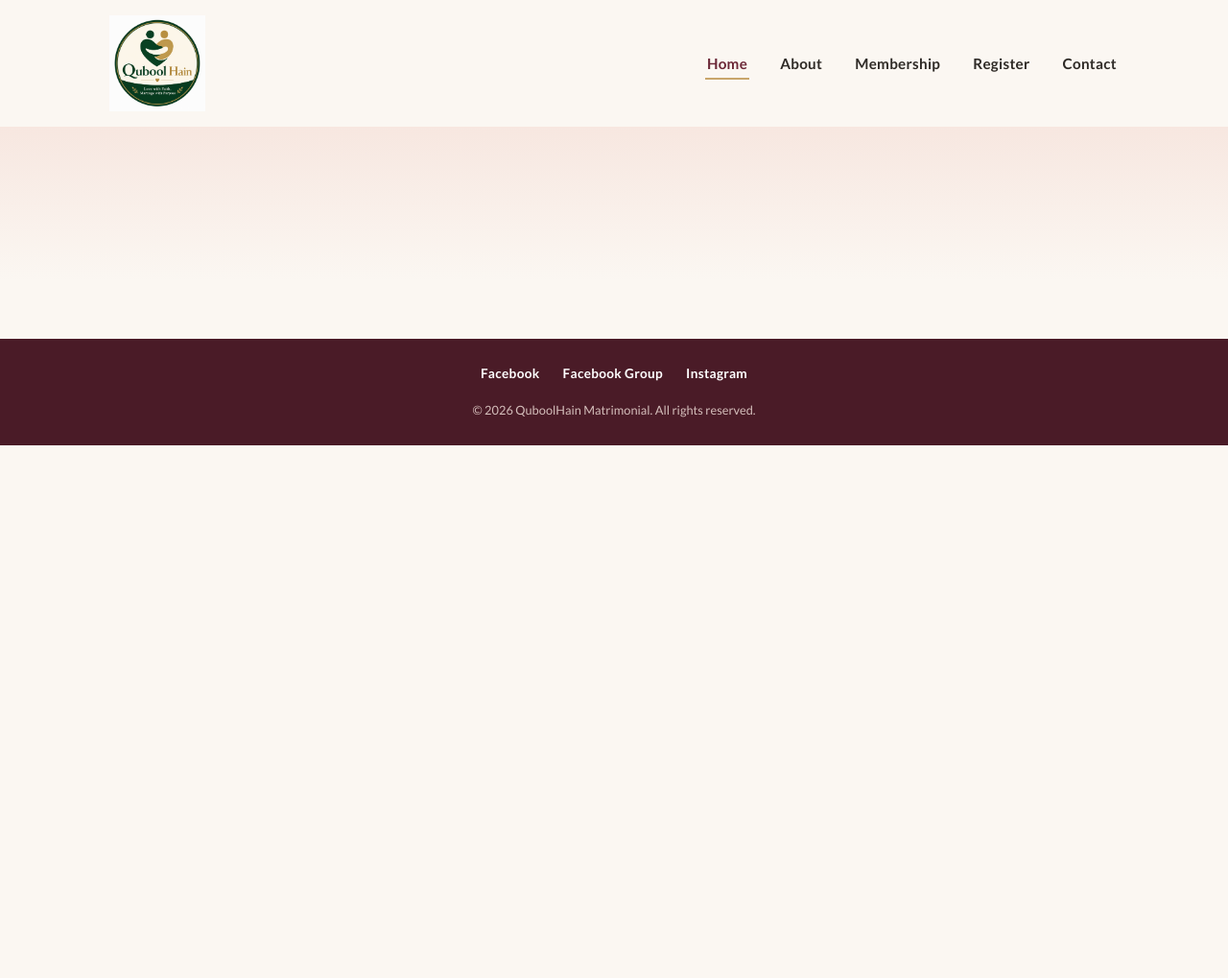
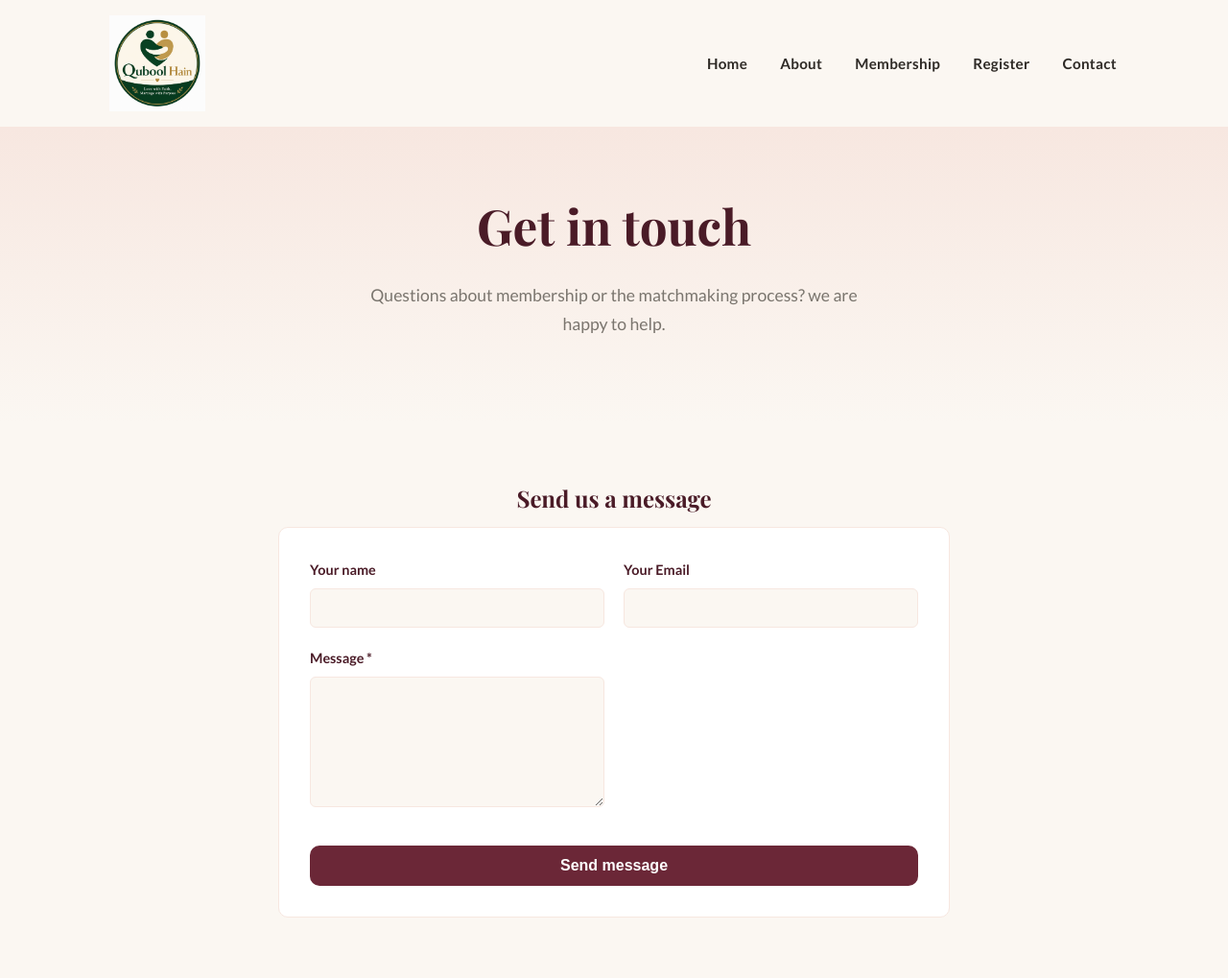
Before and after one commit to mdRashed30/QuboolHain, a plain HTML site: page contact.html in a window 1280 px wide. Shown: the top 1019 px of the page at 96% size. Before the commit the page ends 800 px from the top, so only its background shows below. Drawn offline with nearby package versions, Linux system fonts and the light colour scheme.

Commit message:
bugs fixed and upade

```diff
--- a/contact.html
+++ b/contact.html
@@ -34,7 +34,7 @@
         <!-- Main Navigation Menu-->
         <nav>
           <ul>
-            <li><a href="index.html" aria-current="page">Home</a></li>
+            <li><a href="index.html">Home</a></li>
             <li><a href="about.html">About</a></li>
             <li><a href="services.html">Membership</a></li>
             <li><a href="register.html">Register</a></li>
@@ -44,7 +44,54 @@
       </div>
     </header>
     <!--Hero Section-->
-    <section class="hero"></section>
+    <section class="hero" style="padding: 60px 24px">
+      <h1>Get in touch</h1>
+      <p>
+        Questions about membership or the matchmaking process? we are happy to
+        help.
+      </p>
+    </section>
+
+    <section class="section container">
+      <h2 class="section-title">Send us a message</h2>
+      <form action="#" method="post" onsubmit="return false;">
+        <div class="form-row">
+          <div class="form-group">
+            <label for="customer-name">Your name</label>
+            <input
+              type="text"
+              id="customer-name"
+              name="customer-name"
+              required
+            />
+          </div>
+          <div class="form-group">
+            <label for="customer-email">Your Email</label>
+            <input
+              type="email"
+              id="customer-email"
+              name="customer-email"
+              required
+            />
+          </div>
+          <div class="form-row">
+            <div class="form-group full">
+              <label for="customer-message">Message *</label>
+              <textarea
+                id="customer-message"
+                name="customer-message"
+                rows="6"
+                required
+              >
+              </textarea>
+            </div>
+          </div>
+        </div>
+        <button type="submit" class="btn" style="width: 100%">
+          Send message
+        </button>
+      </form>
+    </section>
     <!-- website footer-->
     <footer>
       <div class="social-links">
--- a/css/style.css
+++ b/css/style.css
@@ -180,11 +180,6 @@ nav ul li a[aria-current="page"] {
 }
 
 
-.btn .btn-outline {
-    background: transparent;
-    color: var(--burgundy);
-    border: 2px solid var(--burgundy);
-}
 
 .btn:hover {
     background: var(--burgundy-dark);
@@ -407,3 +402,5 @@ footer p {
     border-color: red;
     opacity: .85;
 }
+
+/* Responsive */
```
Also changed, not shown: about.html (+2 -3 lines), index.html (+8 -7 lines), register.html (+2 -2 lines), services.html (+2 -2 lines).
